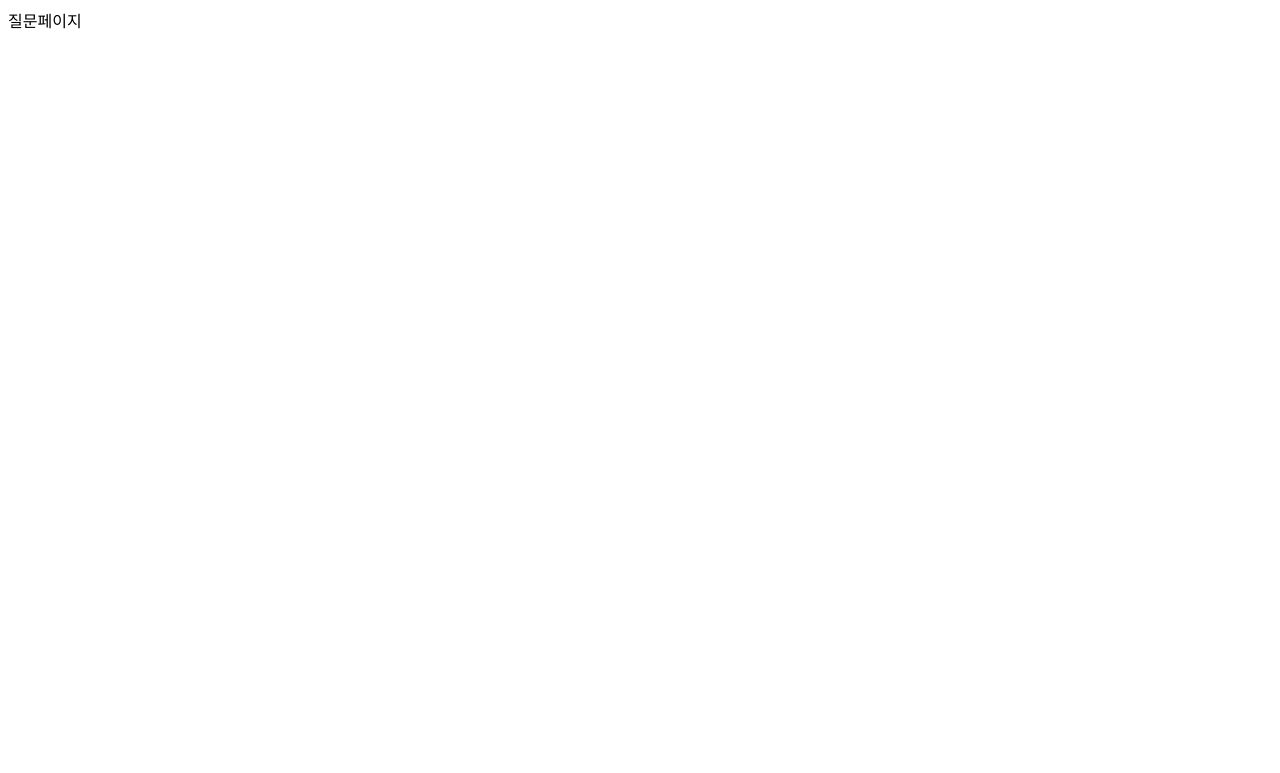
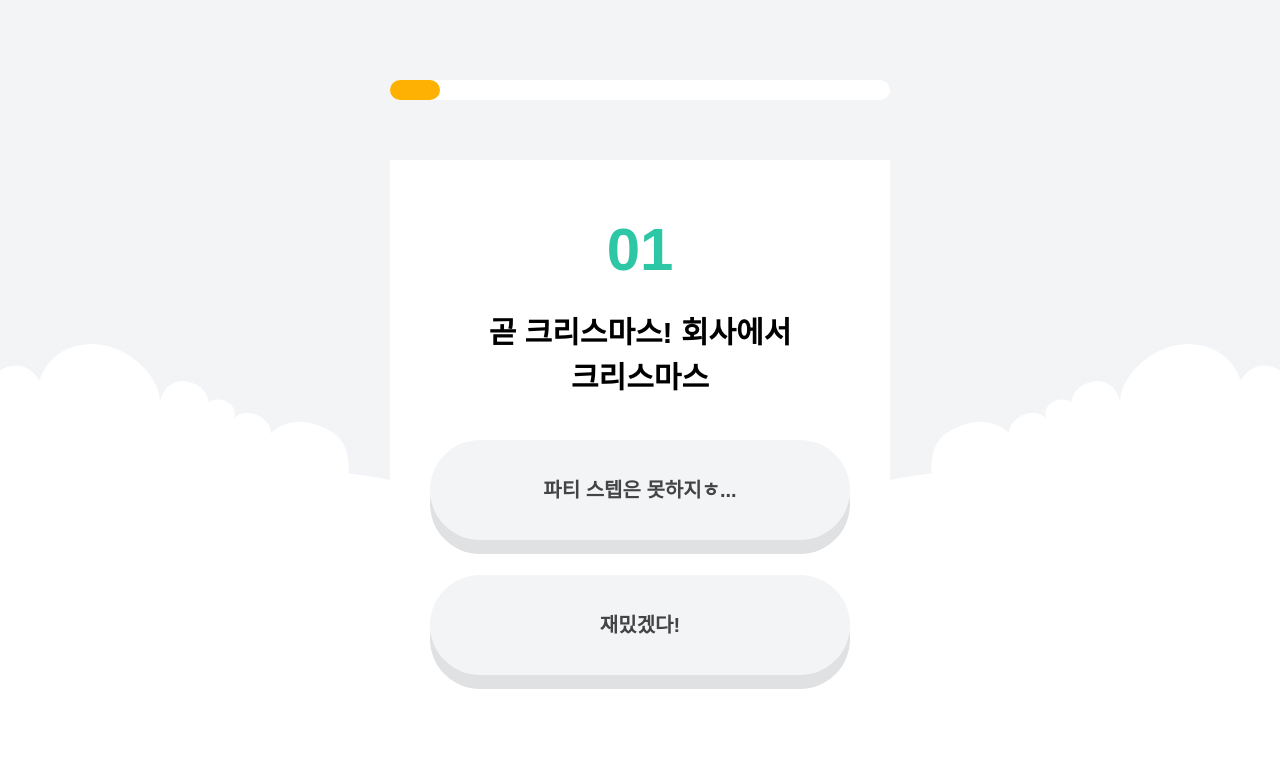
Before and after one commit to hyun990329/mbti_test, a plain HTML site: page question.html in a window 1280 px wide. Drawn offline with nearby package versions, Linux system fonts and the light colour scheme; a web font is replaced by a local one.

Commit message:
질문 페이지 디자인 완성

```diff
--- /dev/null
+++ b/css/question.css
@@ -0,0 +1,56 @@
+body {
+background-image: url("../images/questions_bg.jpg");
+background-position: top center;
+background-repeat: no-repeat;
+}
+
+.progress {
+  max-width: 500px;
+  height: 20px;
+  background-color: white;
+  margin-left: auto;
+  margin-right: auto;
+  border-radius: 10px;
+  margin-bottom: 60px;
+}
+
+.progress .value {
+  width: 10%;
+  height: 20px;
+  background-color: #FFB103;
+  border-radius: 10px;
+  transition: 0.5s;
+}
+
+.question-box {
+  max-width: 420px;
+  background-color: white;
+  padding-top: 60px;
+  padding-bottom: 60px;
+  padding-right: 40px;
+  padding-left: 40px;
+  margin-left: auto;
+  margin-right: auto;
+  box-shadow: 0 4xp 25px #DDE2E8;
+}
+
+.question-box .number {
+  font-size: 60px;
+  font-weight: 900;
+  text-align: center;
+  color:#2EC7A6;
+  margin-bottom: 30px;
+}
+
+.question-box .question {
+  font-size: 30px;
+  font-weight: 700;
+  line-height: 1.5;
+  text-align: center;
+  margin-bottom: 40px;
+}
+
+.question-box .choice {
+  border-radius: 120px;
+  font-size: 20px;
+}
--- a/question.html
+++ b/question.html
@@ -3,9 +3,21 @@
 <head>
   <meta charset="UTF-8">
   <meta name="viewport" content="width=, initial-scale=1.0">
-  <title>Document</title>
+  <link rel="stylesheet" href="https://cdn.jsdelivr.net/npm/reset-css@5.0.2/reset.min.css">
+  <link rel="stylesheet" as="style" crossorigin href="https://cdn.jsdelivr.net/gh/orioncactus/pretendard@v1.3.9/dist/web/variable/pretendardvariable-dynamic-subset.min.css" />
+  <link rel="stylesheet" href="./css/common.css">
+  <link rel="stylesheet" href="./css/question.css">
+  <title>My MBTi Question</title>
 </head>
 <body>
-  질문페이지
+  <div class="progress">
+    <div class="value"></div>
+  </div>
+  <div class="question-box">
+    <div class="number">01</div>
+    <div class="question">곧 크리스마스! 회사에서 크리스마스</div>
+    <div class="btn btn-gray choice">파티 스텝은 못하지ㅎ...</div>
+    <div class="btn btn-gray choice">재밌겠다!</div>
+  </div>
 </body>
 </html>
```
Also changed, not shown: index.html (+1 -1 lines).
